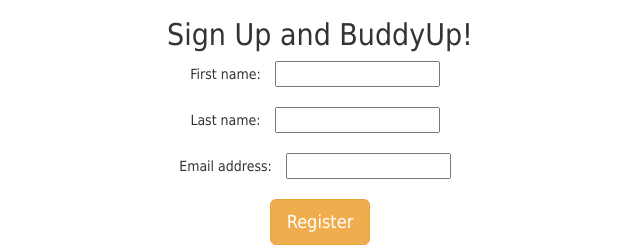
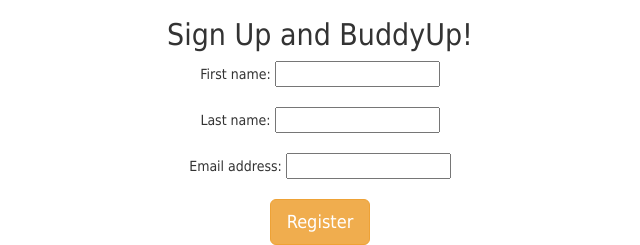
Before and after one commit to Q-Khanzadi/level39, a plain HTML site: page index.html in a window 1280 px wide. Shown: the part 1756-2001 px from the top of the page, 320-960 px from the left. Drawn offline with nearby package versions, Linux system fonts and the light colour scheme; some packages are replaced by stand-ins of ours.

Commit message:
Formatting

```diff
--- a/main.css
+++ b/main.css
@@ -73,11 +73,6 @@ background-color: blue;
   line-height: 30px;
 }
 
-.text-box {
-  padding: 10px;
-  align: center;
-}
-
 .container-fluid {
   margin: auto;
 }
@@ -89,3 +84,12 @@ background-color: blue;
 h2 {
   text-align: center;
 }
+
+form {
+  display: inline-block;
+  text-align: center;
+}
+
+.text-box {
+  display: inline-block;
+}
```
